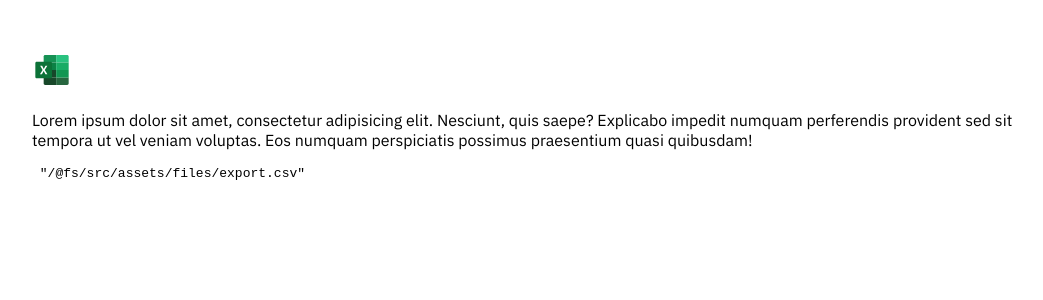
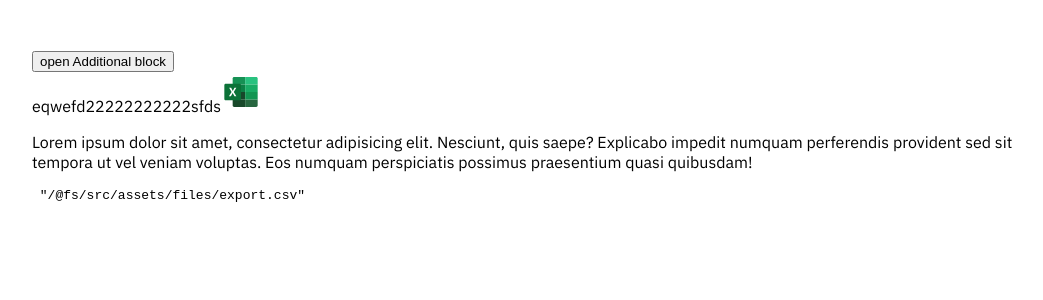
Before and after one commit to YuraKolodiy13/webpack-again, a React app: page / in a window 1280 px wide. Shown: the top 300 px of the page, without its empty margins (108-1151 px from the left). Built offline with nearby package versions, Linux system fonts and the light colour scheme.

Commit message:
work with hot module replacement

```diff
--- a/package.json
+++ b/package.json
@@ -20,6 +20,7 @@
     "@babel/core": "^7.15.5",
     "@babel/preset-env": "^7.15.4",
     "@babel/preset-react": "^7.14.5",
+    "@pmmmwh/react-refresh-webpack-plugin": "^0.4.3",
     "babel-loader": "^8.2.2",
     "clean-webpack-plugin": "^4.0.0",
     "copy-webpack-plugin": "^9.0.1",
@@ -28,6 +29,7 @@
     "file-loader": "^6.2.0",
     "html-webpack-plugin": "^5.3.2",
     "node-sass": "^6.0.1",
+    "react-refresh": "^0.10.0",
     "sass-loader": "^12.1.0",
     "style-loader": "^3.2.1",
     "webpack": "^5.52.0",
--- /dev/null
+++ b/src/components/AdditionalBlock.js
@@ -0,0 +1,19 @@
+import {useState} from "react";
+
+const AdditionalBlock = () => {
+  const [isOpen, setIsOpen] = useState(false);
+  return (
+    <div>
+      <button onClick={() => setIsOpen(!isOpen)}>{isOpen ? 'close' : 'open'} Additional block</button>
+      {isOpen && (
+        <div>
+          <p>432fssssaSAfsdfewqeqe11111111111111111d</p>
+          <p>432fd</p>
+          <p>432fd1111111111111111111</p>
+        </div>
+      )}
+    </div>
+  )
+};
+
+export default AdditionalBlock;
--- /dev/null
+++ b/src/components/App.js
@@ -0,0 +1,18 @@
+import excelIcon from '@/assets/images/excel.svg'
+import csvFile from '@/assets/files/export.csv';
+import AdditionalBlock from "@/components/AdditionalBlock";
+
+const App = () => {
+
+  return (
+    <div className='app'>
+      <AdditionalBlock/>
+      eqwefd22222222222sfds
+      <img src={excelIcon} alt=""/>
+      <p>Lorem ipsum dolor sit amet, consectetur adipisicing elit. Nesciunt, quis saepe? Explicabo impedit numquam perferendis provident sed sit tempora ut vel veniam voluptas. Eos numquam perspiciatis possimus praesentium quasi quibusdam!</p>
+      <pre> {JSON.stringify(csvFile, null, 2)}</pre>
+    </div>
+  )
+};
+
+export default App;
--- a/src/index.js
+++ b/src/index.js
@@ -1,14 +1,5 @@
+import App from './components/App'
 import ReactDOM from "react-dom"
 import './index.scss';
-import excelIcon from './assets/images/excel.svg'
-import csvFile from './assets/files/export.csv';
-
-const App = () => (
-  <div className='app'>
-    <img src={excelIcon} alt=""/>
-    <p>Lorem ipsum dolor sit amet, consectetur adipisicing elit. Nesciunt, quis saepe? Explicabo impedit numquam perferendis provident sed sit tempora ut vel veniam voluptas. Eos numquam perspiciatis possimus praesentium quasi quibusdam!</p>
-    <pre> {JSON.stringify(csvFile, null, 2)}</pre>
-  </div>
-);
 
 ReactDOM.render(<App />, document.getElementById("root"));
--- a/webpack.config.js
+++ b/webpack.config.js
@@ -2,6 +2,7 @@ const path = require("path");
 const HtmlWebPackPlugin = require("html-webpack-plugin");
 const {CleanWebpackPlugin} = require("clean-webpack-plugin");
 const CopyPlugin = require('copy-webpack-plugin');
+const ReactRefreshWebpackPlugin = require('@pmmmwh/react-refresh-webpack-plugin');
 
 const mode = process.env.NODE_ENV || 'development';
 
@@ -9,13 +10,16 @@ module.exports = {
   mode: mode,
   entry: "./src/index.js",
   output: {
-    assetModuleFilename: "images/[hash][ext][query]",
+    assetModuleFilename: "media/[hash][ext][query]",
     path: path.resolve(__dirname, 'build'),
     filename: "[name].[hash].js",
     chunkFilename: '[id].[chunkhash].js'
   },
   devtool: process.env.NODE_ENV === 'production' ? false : 'source-map',
   devServer: {
+    headers: {
+      'header-webpack': 'webpack', // Adds headers to all responses:
+    },
     hot: true,
   },
   resolve: {
@@ -34,7 +38,8 @@ module.exports = {
           options: {
             presets: ["@babel/preset-env", ["@babel/preset-react", {
               runtime: "automatic"
-            }]]
+            }]],
+            plugins: ["react-refresh/babel"]
           }
         }
       },
@@ -52,7 +57,7 @@ module.exports = {
       },
       {
         test: /\.(ttf|woff|woff2)$/,
-        use: 'file-loader'
+        type: "asset/resource"
       },
       {
         test: /\.xml$/,
@@ -79,7 +84,9 @@ module.exports = {
     new HtmlWebPackPlugin({
       template: "./public/index.html"
     }),
-
+    new ReactRefreshWebpackPlugin({
+      overlay: false,
+    }),
     new CleanWebpackPlugin()
   ]
 };
```
Also changed, not shown: 1 other file (tests, documents, lock files or other folders).
